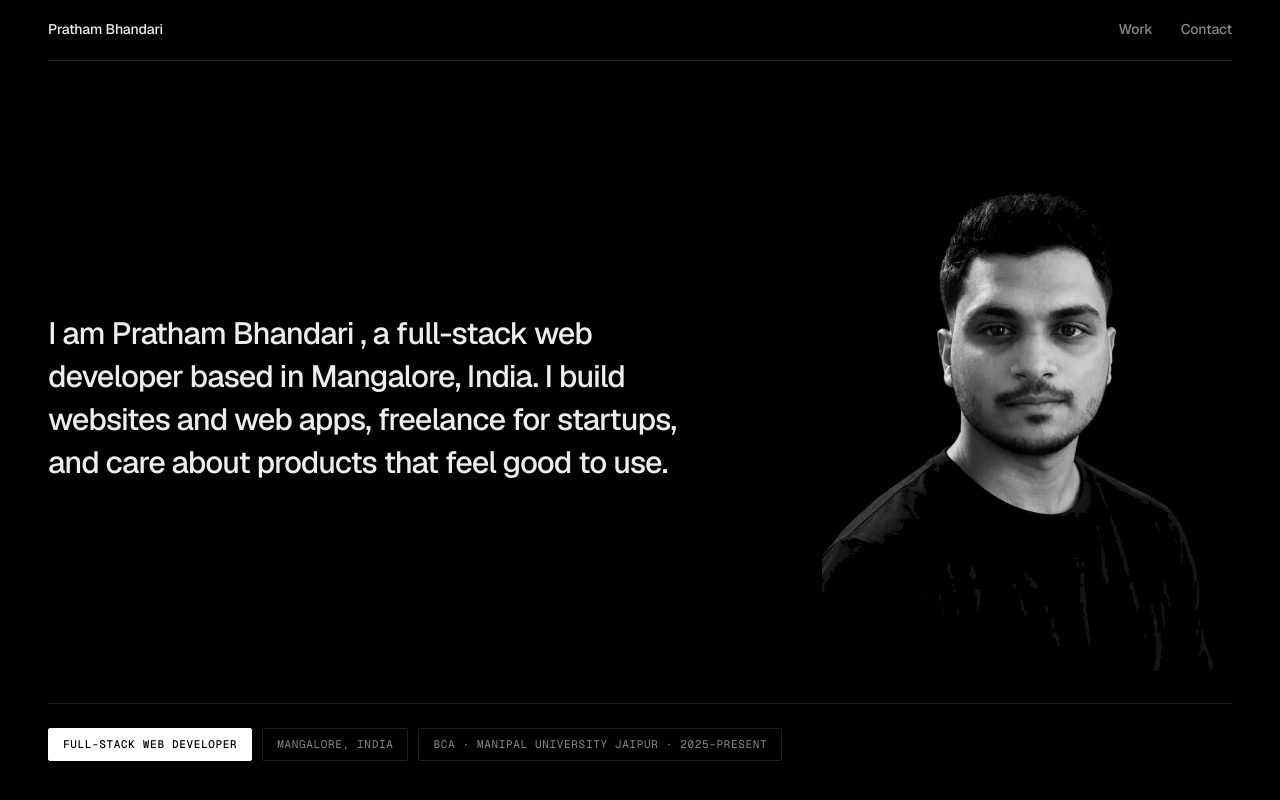
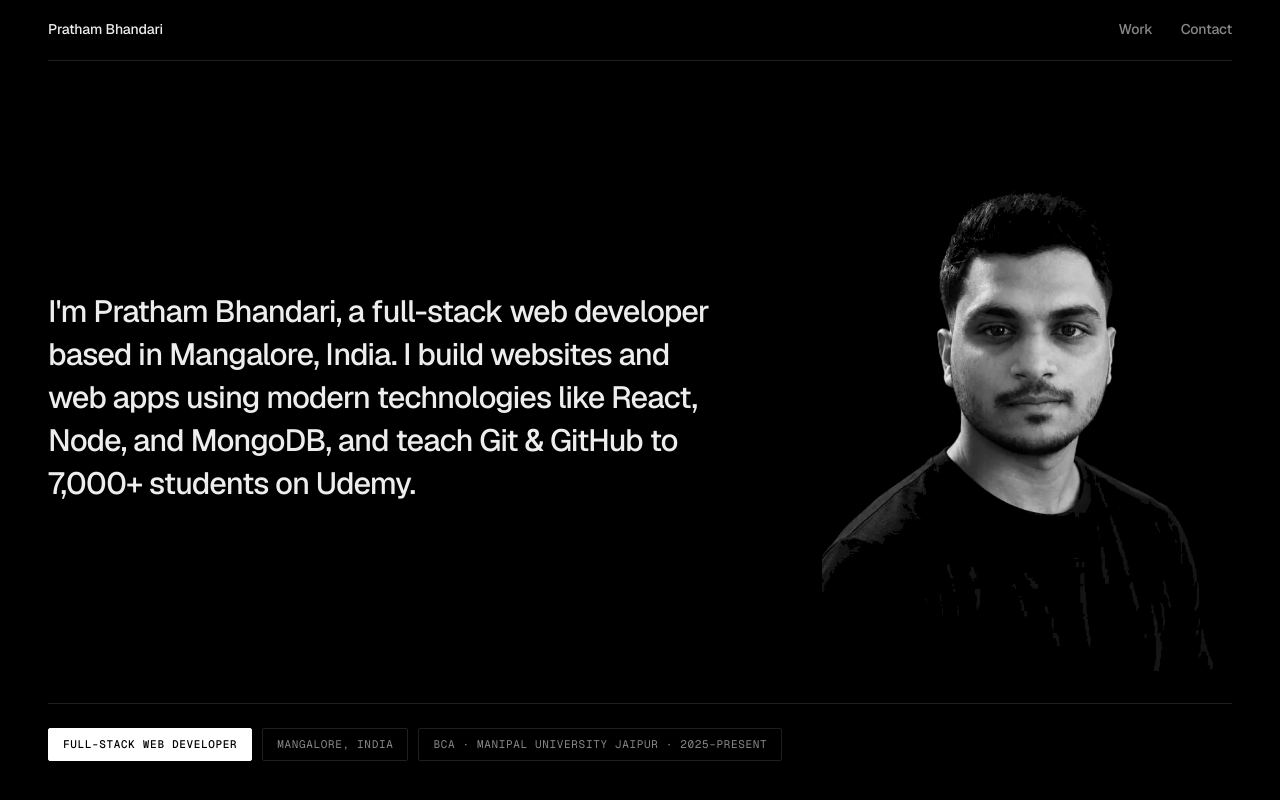
Before and after one commit to prathambhandari/prathambhandari.com, a React (Vite) app: page / in a window 1280 px wide. Shown: the top 800 px of the page. Built offline with nearby package versions, Linux system fonts and the light colour scheme.

Commit message:
description

```diff
--- a/src/App.jsx
+++ b/src/App.jsx
@@ -7,7 +7,7 @@ const profile = {
   email: "contact@prathambhandari.com",
   education: "BCA · Manipal University Jaipur · 2025–present",
   intro:
-    "I am Pratham Bhandari , a full-stack web developer based in Mangalore, India. I build websites and web apps, freelance for startups, and care about products that feel good to use.",
+    "I'm Pratham Bhandari, a full-stack web developer based in Mangalore, India. I build websites and web apps using modern technologies like React, Node, and MongoDB, and teach Git & GitHub to 7,000+ students on Udemy.",
 };
 
 const experience = [
```
